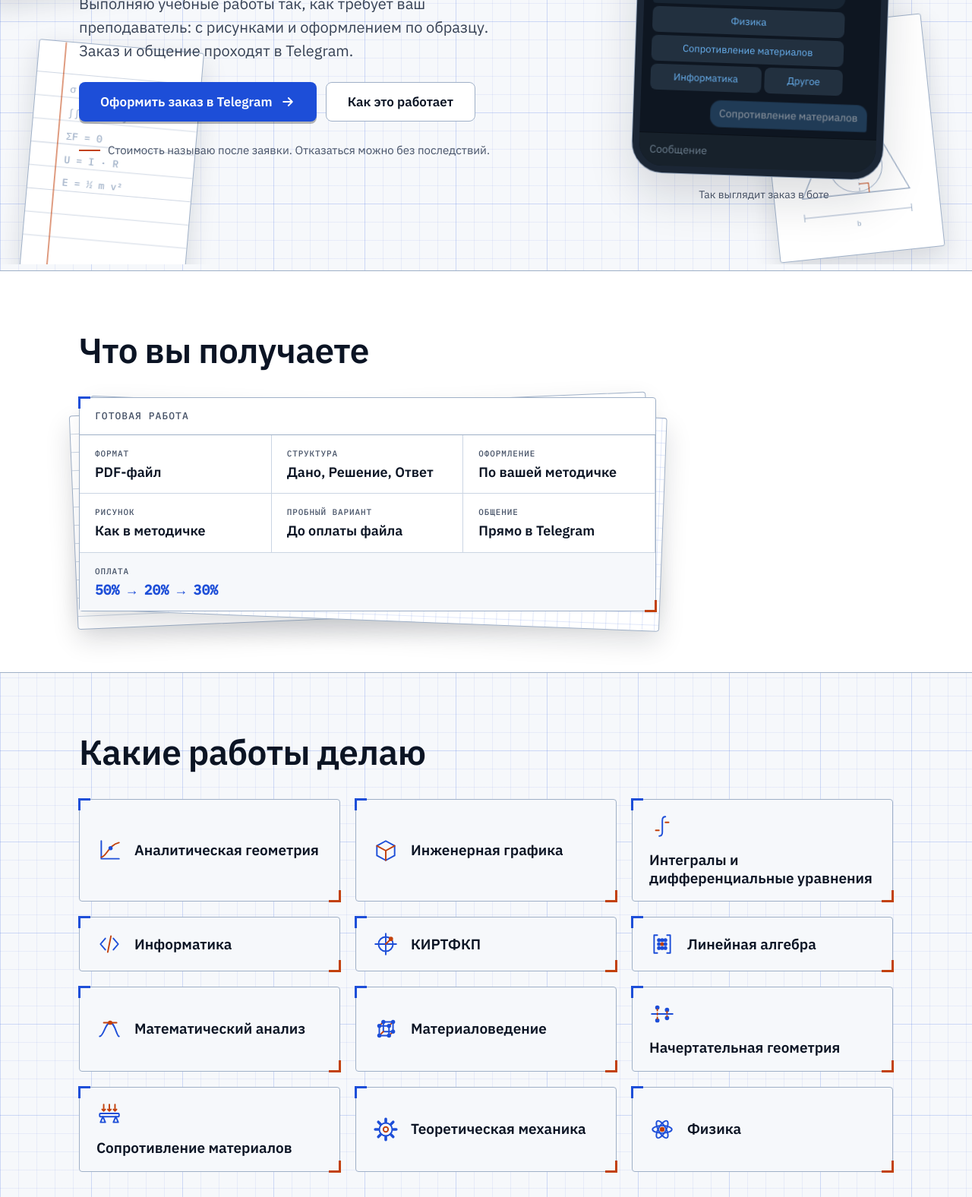
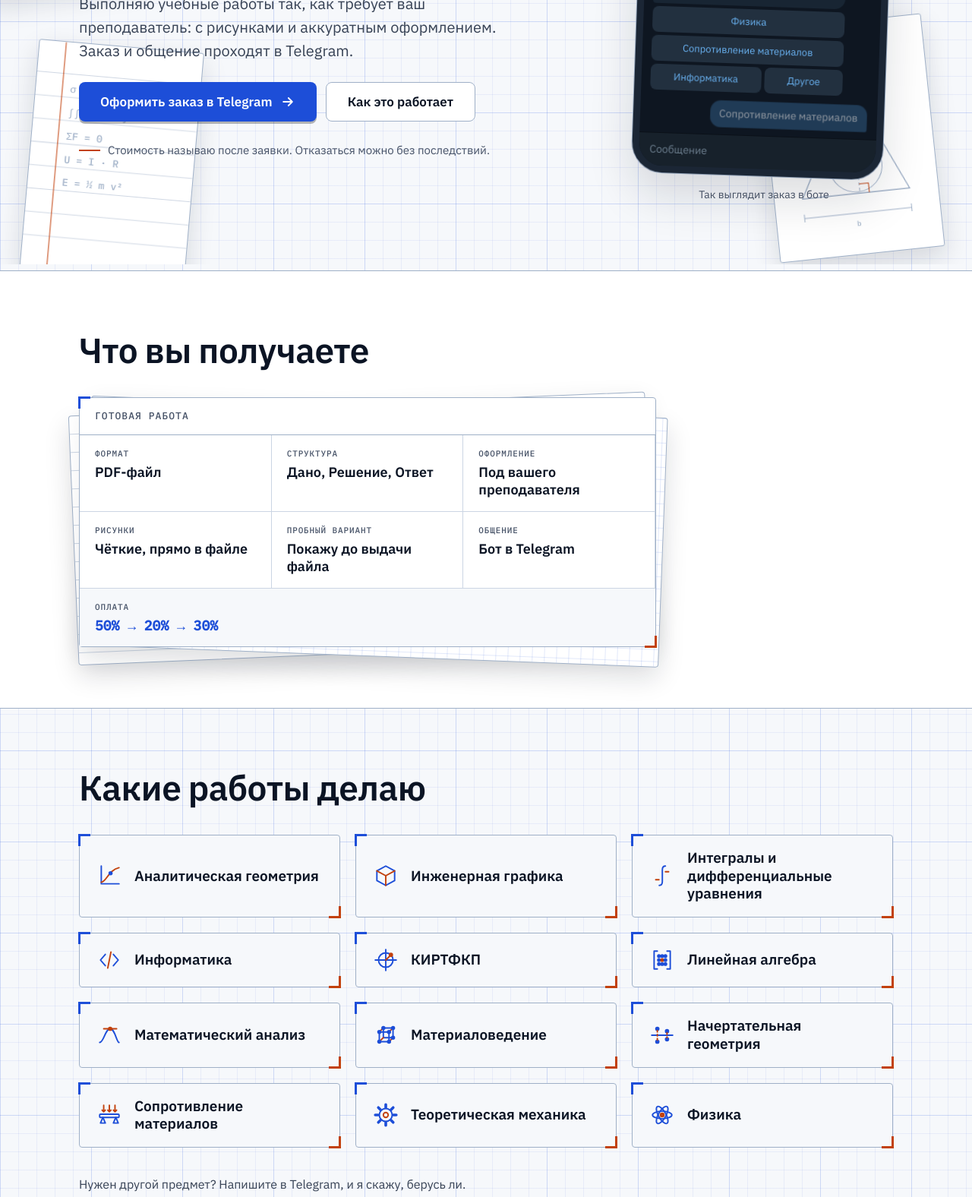
Before and after one commit to wd922zgjry-code/reshator-site, a plain HTML site: page index.html in a window 1280 px wide. Shown: the part 452-2028 px from the top of the page at 76% size. Drawn offline with nearby package versions, Linux system fonts and the light colour scheme.

Commit message:
Add files via upload

```diff
--- a/index.html
+++ b/index.html
@@ -4,10 +4,10 @@
 <meta charset="utf-8">
 <meta name="viewport" content="width=device-width, initial-scale=1, viewport-fit=cover">
 <title>Решатор: помощь с учебными работами</title>
-<meta name="description" content="Решения и чертежи по вашей методичке. Заявка за пару минут в Telegram.">
+<meta name="description" content="Решения и чертежи по вашему образцу. Заявка за пару минут в Telegram.">
 <meta property="og:type" content="website">
 <meta property="og:title" content="Решатор: помощь с учебными работами">
-<meta property="og:description" content="Решения и чертежи по вашей методичке. Заявка за пару минут в Telegram.">
+<meta property="og:description" content="Решения и чертежи по вашему образцу. Заявка за пару минут в Telegram.">
 <meta property="og:image" content="https://wd922zgjry-code.github.io/reshator-site/og.png">
 <meta name="twitter:card" content="summary_large_image">
 <link rel="icon" href="favicon.svg" type="image/svg+xml">
@@ -152,8 +152,9 @@ h3{font-size:20px; line-height:1.25; font-weight:600}
 .grid{display:flex; flex-wrap:wrap; gap:20px}
 .tile{flex:1 1 240px; min-width:0; padding:26px; display:flex; flex-direction:column; gap:10px; background:var(--bg); transition:box-shadow .2s ease}
 .ico{width:34px; height:34px; flex:none; color:var(--accent)}
-.tile.row{flex-direction:row; align-items:center; gap:16px; padding:18px 22px; flex-basis:300px}
-.tile.row h3{font-size:19px}
+.tile.row{display:grid; grid-template-columns:34px minmax(0,1fr); align-items:center; column-gap:16px; padding:18px 22px; flex-basis:300px}
+.tile.row .ico{grid-column:1}
+.tile.row h3{grid-column:2; font-size:19px; min-width:0; overflow-wrap:anywhere}
 @media (hover:hover){ .js .tile.rv.in:hover{transform:translateY(-4px); box-shadow:0 14px 30px var(--shadow); transition-delay:0s} }
 
 /* что вы получаете */
@@ -294,8 +295,8 @@ details p{padding:0 0 22px; max-width:680px; animation:fade .3s ease}
 <main id="top">
 <section class="wrap hero">
   <div class="hero-left">
-    <h1 class="rv">Решения и чертежи <span class="hl">по вашей методичке</span></h1>
-    <p class="lead rv">Выполняю учебные работы так, как требует ваш преподаватель: с рисунками и оформлением по образцу. Заказ и общение проходят в Telegram.</p>
+    <h1 class="rv">Решения и чертежи <span class="hl">по вашему образцу</span></h1>
+    <p class="lead rv">Выполняю учебные работы так, как требует ваш преподаватель: с рисунками и аккуратным оформлением. Заказ и общение проходят в Telegram.</p>
     <div class="row rv">
       <a class="btn btn-main" href="https://t.me/reshator_help_bot">Оформить заказ в Telegram <svg class="arr" width="20" height="20" viewBox="0 0 24 24" fill="none" stroke="currentColor" stroke-width="2.2" stroke-linecap="round" stroke-linejoin="round" aria-hidden="true"><path d="M5 12h14M13 6l6 6-6 6"/></svg></a>
       <a class="btn btn-line" href="#how">Как это работает</a>
@@ -321,8 +322,8 @@ details p{padding:0 0 22px; max-width:680px; animation:fade .3s ease}
         <div class="m user"><div class="b">Новый заказ</div></div>
         <div class="m bot"><div class="b">По какому предмету нужна работа?</div><div class="kb"><span>Физика</span><span>Сопротивление материалов</span><span>Информатика</span><span>Другое</span></div></div>
         <div class="m user"><div class="b">Сопротивление материалов</div></div>
-        <div class="m bot"><div class="b">Опишите задание и пришлите методичку.</div></div>
-        <div class="m user"><div class="b"><div class="file"><i><svg width="16" height="16" viewBox="0 0 24 24" fill="none" stroke="#fff" stroke-width="2.2" stroke-linecap="round" stroke-linejoin="round"><path d="M7 3h7l5 5v13H7z"/></svg></i>методичка.pdf</div>Вариант 11, расчёт балки</div></div>
+        <div class="m bot"><div class="b">Опишите задание и пришлите образец.</div></div>
+        <div class="m user"><div class="b"><div class="file"><i><svg width="16" height="16" viewBox="0 0 24 24" fill="none" stroke="#fff" stroke-width="2.2" stroke-linecap="round" stroke-linejoin="round"><path d="M7 3h7l5 5v13H7z"/></svg></i>образец.pdf</div>Вариант 11, расчёт балки</div></div>
         <div class="m bot"><div class="b">К какому сроку вам нужна работа?</div><div class="kb"><span>Завтра</span><span>Через 3 дня</span><span>Через неделю</span></div></div>
         <div class="m user"><div class="b">Через 3 дня</div></div>
         <div class="m bot"><div class="b">Благодарю! Заявка принята. Скоро вернусь с оценкой стоимости.</div></div>
@@ -344,10 +345,10 @@ details p{padding:0 0 22px; max-width:680px; animation:fade .3s ease}
         <div class="stamp-grid">
           <div class="cell"><div class="k">Формат</div><div class="v">PDF-файл</div></div>
           <div class="cell"><div class="k">Структура</div><div class="v">Дано, Решение, Ответ</div></div>
-          <div class="cell"><div class="k">Оформление</div><div class="v">По вашей методичке</div></div>
-          <div class="cell"><div class="k">Рисунок</div><div class="v">Как в методичке</div></div>
-          <div class="cell"><div class="k">Пробный вариант</div><div class="v">До оплаты файла</div></div>
-          <div class="cell"><div class="k">Общение</div><div class="v">Прямо в Telegram</div></div>
+          <div class="cell"><div class="k">Оформление</div><div class="v">Под вашего преподавателя</div></div>
+          <div class="cell"><div class="k">Рисунки</div><div class="v">Чёткие, прямо в файле</div></div>
+          <div class="cell"><div class="k">Пробный вариант</div><div class="v">Покажу до выдачи файла</div></div>
+          <div class="cell"><div class="k">Общение</div><div class="v">Бот в Telegram</div></div>
           <div class="cell cell-full"><div class="k">Оплата</div><div class="v">50% → 20% → 30%</div></div>
         </div>
       </div>
@@ -382,7 +383,7 @@ details p{padding:0 0 22px; max-width:680px; animation:fade .3s ease}
       <div class="bar-labels"><div>Старт работы</div><div>Пробный вариант</div><div>После сдачи</div></div>
     </div>
     <div class="steps">
-      <div class="step rv"><div class="n">01</div><div><h3>Заявка в Telegram</h3><p class="muted">Выберите предмет, опишите задание, приложите методичку и укажите срок сдачи.</p></div></div>
+      <div class="step rv"><div class="n">01</div><div><h3>Заявка в Telegram</h3><p class="muted">Выберите предмет, опишите задание, приложите образец оформления и укажите срок сдачи.</p></div></div>
       <div class="step rv"><div class="n">02</div><div><h3>Стоимость</h3><p class="muted">Я называю цену. Если она не подходит, один раз можно предложить свою сумму.</p></div></div>
       <div class="step rv"><div class="n">03</div><div><h3>50% → старт работы</h3><p class="muted">Вы вносите 50% стоимости, и я сразу берусь за работу.</p></div></div>
       <div class="step rv"><div class="n">04</div><div><h3>20% → полный файл</h3><p class="muted">Когда работа готова, вы смотрите пробный вариант, вносите ещё 20% и получаете полный файл.</p></div></div>
@@ -394,7 +395,7 @@ details p{padding:0 0 22px; max-width:680px; animation:fade .3s ease}
 <section class="wrap section">
   <h2 class="rv">Спокойные условия</h2>
   <div class="grid">
-      <div class="frame tile rv"><svg class="ico" viewBox="0 0 32 32" fill="none" stroke="currentColor" stroke-width="1.8" stroke-linecap="round" stroke-linejoin="round" aria-hidden="true"><path d="M8 4h11l5 5v19H8z"/><path d="M19 4v5h5"/><path d="M12 16h8M12 21h8M12 26h5" style="stroke:var(--hot)"/></svg><h3>По вашей методичке</h3><p class="muted">Присылайте методичку и образец, оформление будет таким же.</p></div>
+      <div class="frame tile rv"><svg class="ico" viewBox="0 0 32 32" fill="none" stroke="currentColor" stroke-width="1.8" stroke-linecap="round" stroke-linejoin="round" aria-hidden="true"><path d="M8 4h11l5 5v19H8z"/><path d="M19 4v5h5"/><path d="M12 16h8M12 21h8M12 26h5" style="stroke:var(--hot)"/></svg><h3>Под ваши требования</h3><p class="muted">Присылайте образец и требования преподавателя, оформление будет таким же.</p></div>
       <div class="frame tile rv"><svg class="ico" viewBox="0 0 32 32" fill="none" stroke="currentColor" stroke-width="1.8" stroke-linecap="round" stroke-linejoin="round" aria-hidden="true"><path d="M5 27l1.2-6.3L21 6l5 5L11.3 25.8z"/><path d="M18 9l5 5" style="stroke:var(--hot)"/></svg><h3>Исправления</h3><p class="muted">Если я допустил ошибку или преподаватель указал на неточность в решении, поправлю.</p></div>
       <div class="frame tile rv"><svg class="ico" viewBox="0 0 32 32" fill="none" stroke="currentColor" stroke-width="1.8" stroke-linecap="round" stroke-linejoin="round" aria-hidden="true"><path d="M5.5 16A10.5 10.5 0 1 0 9 8.2"/><path d="M5 4.5V10h5.5"/><path d="M16 10v6l4 3" style="stroke:var(--hot)"/></svg><h3>Возврат при срыве срока</h3><p class="muted">Если не успею по своей вине, верну всё, что вы оплатили.</p></div>
       <div class="frame tile rv"><svg class="ico" viewBox="0 0 32 32" fill="none" stroke="currentColor" stroke-width="1.8" stroke-linecap="round" stroke-linejoin="round" aria-hidden="true"><rect x="7" y="14" width="18" height="13" rx="2"/><path d="M11 14v-4a5 5 0 0 1 10 0v4"/><circle cx="16" cy="20.5" r="1.9" fill="var(--hot)" style="stroke:var(--hot)"/></svg><h3>Конфиденциальность</h3><p class="muted">Ваши данные и файлы остаются только между нами.</p></div>
```
